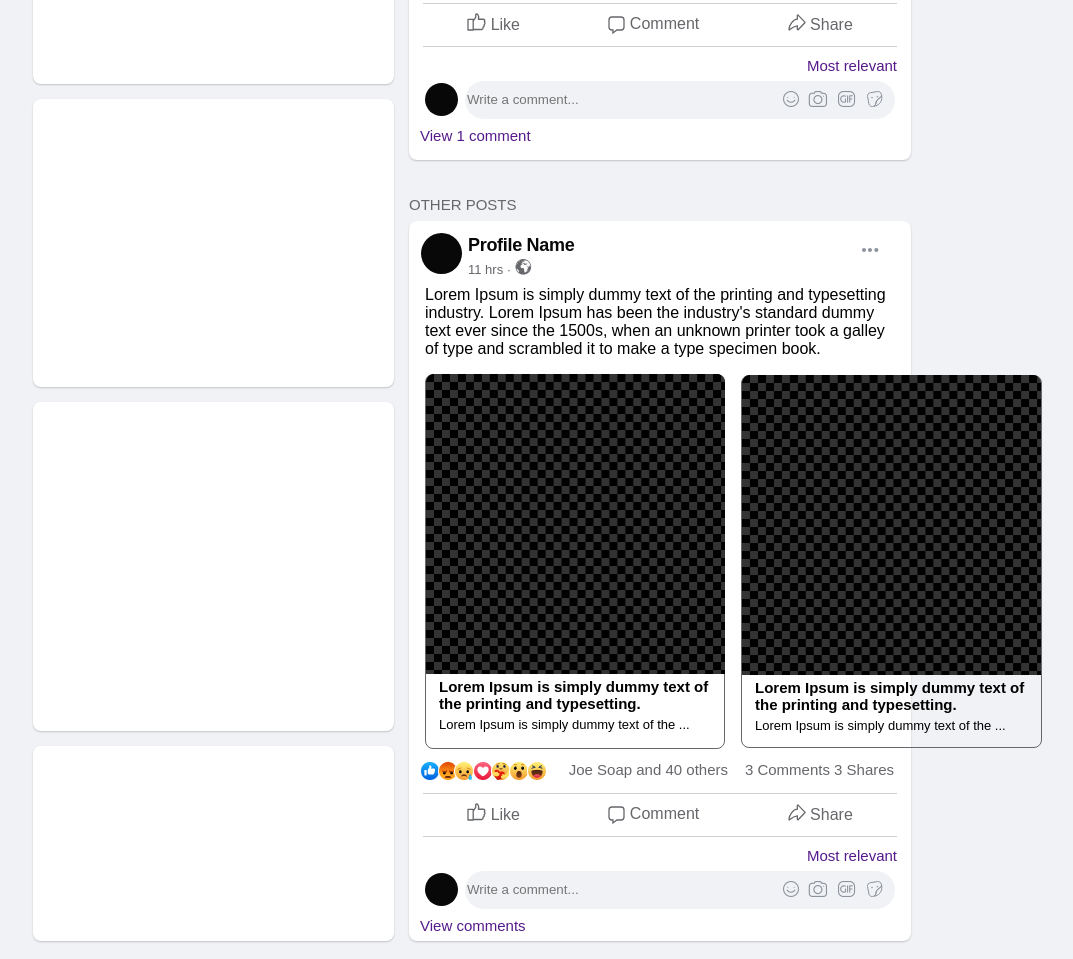
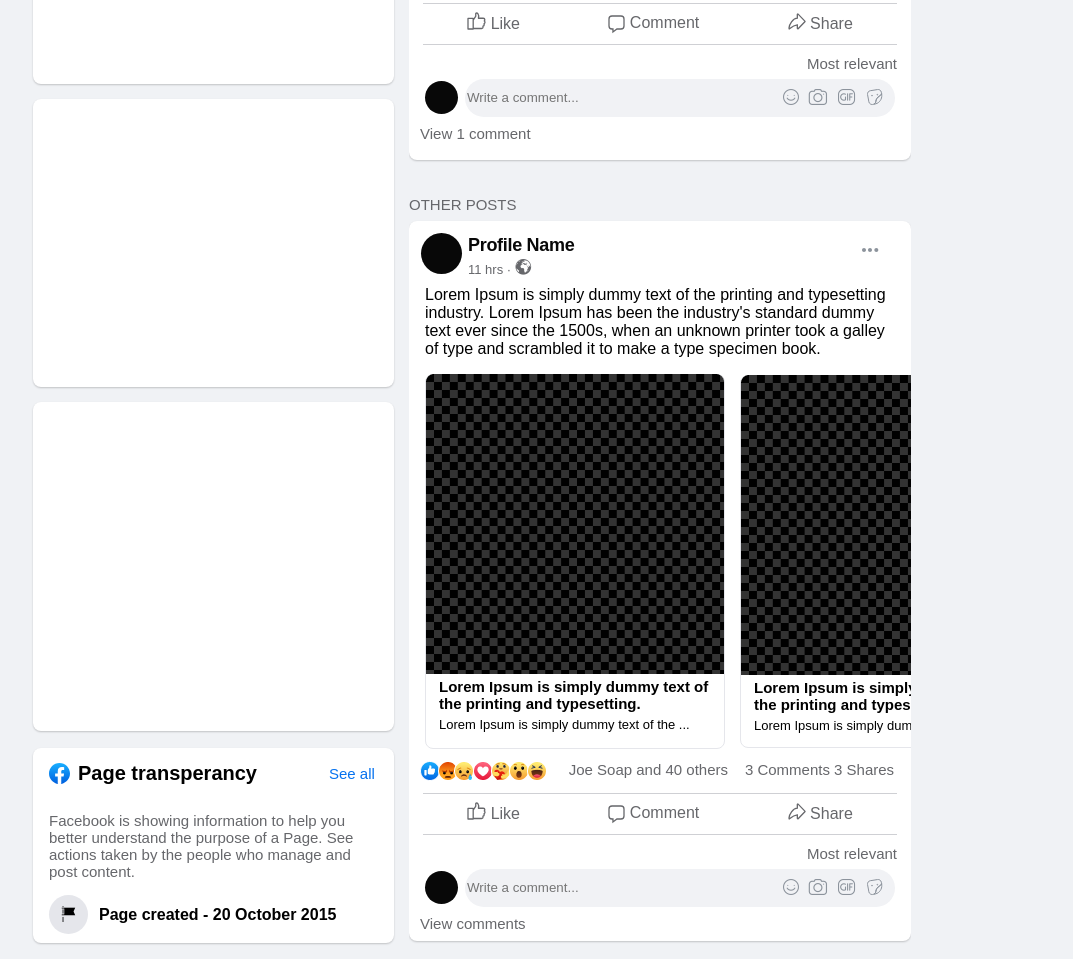
Before and after one commit to alexander-be/rcs-facebook, a plain HTML site: page index.html in a window 1280 px wide. Shown: the part 1277-2236 px from the top of the page, without its empty margins (168-1241 px from the left). Drawn offline with Linux system fonts and the light colour scheme; files whose address does not match are found by name.

Commit message:
started left content box

```diff
--- a/index.html
+++ b/index.html
@@ -103,7 +103,32 @@
          <div class="content__left__about"></div>
          <div class="content__left__photos"></div>
          <div class="content__left__videos"></div>
-         <div class="content__left__pagetransperacy"></div>
+         <div class="content__left__pagetransperacy">
+           <div class="content__left__pagetransperacy_box">
+            <div class="content__left__pagetransperacy_box_header">
+              <svg width="21" height="21" viewBox="0 0 21 21" fill="none" xmlns="http://www.w3.org/2000/svg">
+                <path d="M8.75 20.8833C3.79167 20.0083 0 15.6917 0 10.5C0 4.725 4.725 0 10.5 0C16.275 0 21 4.725 21 10.5C21 15.6917 17.2083 20.0083 12.25 20.8833L11.6667 20.4167H9.33333L8.75 20.8833Z" fill="url(#paint0_linear)"/>
+                <path d="M14.5833 13.4166L15.05 10.4999H12.25V8.45825C12.25 7.64159 12.5417 6.99992 13.825 6.99992H15.1667V4.31659C14.4083 4.19992 13.5917 4.08325 12.8333 4.08325C10.4417 4.08325 8.75002 5.54159 8.75002 8.16659V10.4999H6.12502V13.4166H8.75002V20.8249C9.33335 20.9416 9.91668 20.9999 10.5 20.9999C11.0833 20.9999 11.6667 20.9416 12.25 20.8249V13.4166H14.5833Z" fill="white"/>
+                <defs>
+                <linearGradient id="paint0_linear" x1="10.5" y1="20.2732" x2="10.5" y2="0" gradientUnits="userSpaceOnUse">
+                <stop stop-color="#0062E0"/>
+                <stop offset="1" stop-color="#19AFFF"/>
+                </linearGradient>
+                </defs>
+                </svg>
+              <h4>Page transperancy</h4>
+              <a href="">See all</a>
+            </div>
+            <p class="content__left__pagetransperacy_box_content">Facebook is showing information to help you
+              better understand the purpose of a Page. See
+              actions taken by the people who manage and
+              post content.</p>
+            <div class="content__left__pagetransperacy_box_info">
+              <span class="icon-page"></span>
+              <span class="date">Page created - 20 October 2015</span>
+            </div>
+           </div>
+         </div>
        </div>
        <div class="content__right">
          <div class="content__right__new-post">
--- a/style.scss
+++ b/style.scss
@@ -375,6 +375,12 @@ txt {
             background-color: #FFFFFF;
             box-shadow: $content_shadow;
             border-radius: 8px;
+
+            &_box {
+                width: 328px;
+                height: 292px;
+            }
+
         }
 
         &__pagetransperacy {
@@ -385,12 +391,64 @@ txt {
             background-color: #FFFFFF;
             box-shadow: $content_shadow;
             border-radius: 8px;
+
+            &_box {
+                margin: 17px auto;
+                width: 329px;
+                height: 160px;
+                display: grid;
+                grid-template-rows: 1fr 2fr 1fr;
+
+                &_header {
+                    display: flex;
+                    align-items: center;
+                    margin-top: 2px;
+                    height: 47px;
+                    svg {
+                        padding-right: 8px;
+                    }
+                    h4 {
+                        padding-right: 72px;
+                        font-size: 20px;
+                    }
+                    a {
+                        font-size: 15px;
+                        color: $facebook_blue;
+                    }
+                }
+
+                &_content {
+                    color: $facebook_grey;
+                    font-size: 15px;
+                }
+
+                &_info {
+                    display: flex;
+
+                    .icon-page {
+                        width: 39px;
+                        height: 39px;
+                        background-color: $facebook_light-grey;
+                        border-radius: 100%;
+                        text-align: center;
+                        line-height: 38px;
+                    }
+
+                    .date {
+                        margin-left: 11px;
+                        line-height: 40px;
+                        font-weight: bold;
+                    }
+                }
+            }
         }
     }
 
     &__right {
 
         height: auto;
+        overflow: hidden;
+
         .wrapper-createpost {
             display: flex;
             justify-content: center;
@@ -467,7 +525,7 @@ txt {
             display: flex;
             align-items: center;
             justify-content: space-around;
-            height: 42px;
+            height: 40px;
             border-top: 1px solid #CFD0D4;
             border-bottom: 1px solid #CFD0D4;
             margin: 0 14px 0 14px;
@@ -503,6 +561,7 @@ txt {
                 top: 10px;
                 right: 14px;
                 font-size: 15px;
+                color: $facebook_grey;
             }
 
             .view-comment {
@@ -510,6 +569,8 @@ txt {
                 bottom: -5px;
                 left: 11px;
                 font-size: 15px;
+                color: $facebook_grey;
+
             }
 
             .comment_row {
@@ -536,7 +597,9 @@ txt {
                     border: none;
                     outline: none;
                     background-color: #F1F2F5;
+                    position: relative;
                 }
+
                 span {
                     position: absolute;
                     right: 30px;
@@ -624,14 +687,14 @@ txt {
                 height: 375px;
                 width: 300px;
                 box-sizing: border-box;
-                border: 1px solid $facebook_grey;
+                border: 1px solid #E5E6EB;
                 border-radius: 8px;
                 margin-left: 16px;
                 display: flex;
                 overflow-x: visible;
 
                 img {
-                    width: 299px;
+                    width: 298px;
                     height: 300px;
                     margin: 0;
                     margin-top: -1px;
@@ -649,7 +712,7 @@ txt {
                 }
 
                 &__box2 {
-                    border: 1px solid $facebook_grey;
+                    border: 1px solid #E5E6EB;
                     border-radius: 8px;
                     margin-left: 16px;
                     overflow-x: visible;
```
Also changed, not shown: style.css, 1 other file.
